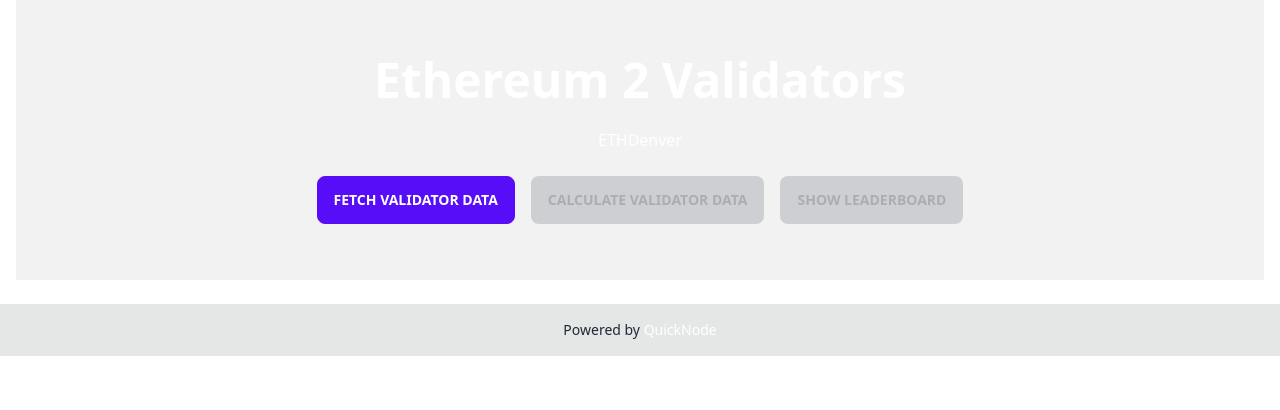
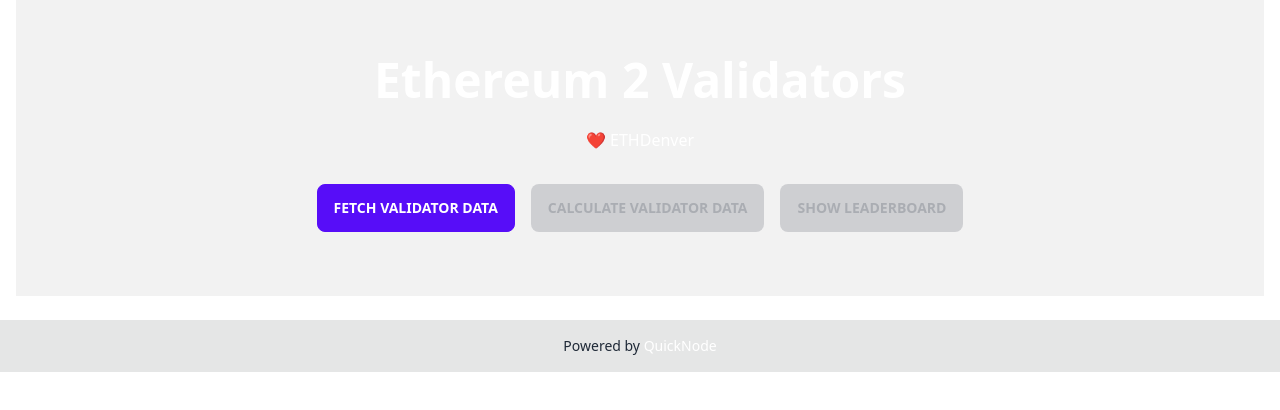
Before and after one commit to Biciok/beacon_validator, a Next.js app: page / in a window 1280 px wide. Shown: the top 410 px of the page. Built offline with nearby package versions, Linux system fonts and the light colour scheme.

Commit message:
Button margins + a heart

```diff
--- a/pages/index.js
+++ b/pages/index.js
@@ -154,14 +154,14 @@ export default function Home() {
           <div className="hero-content text-center">
             <div className="max-w-3xl">
               <h1 className="text-5xl font-bold text-primary-content">Ethereum 2 Validators</h1>
-              <p className="py-6 text-primary-content">ETHDenver</p>
-              <button type="submit" onClick={fetchData} className="btn btn-primary mx-2">
+              <p className="py-6 text-primary-content">❤️ ETHDenver</p>
+              <button type="submit" onClick={fetchData} className="btn btn-primary m-2">
                 Fetch validator data
               </button>
               <button
                 type="submit"
                 onClick={calculateData}
-                className="btn btn-secondary mx-2"
+                className="btn btn-secondary m-2"
                 disabled={validators.length > 0 ? false : true}
               >
                 Calculate validator data
@@ -169,7 +169,7 @@ export default function Home() {
               <button
                 type="submit"
                 onClick={calculateLeaderboard}
-                className="btn btn-accent mx-2"
+                className="btn btn-accent m-2"
                 disabled={validators.length > 0 ? false : true}
               >
                 Show Leaderboard
```
